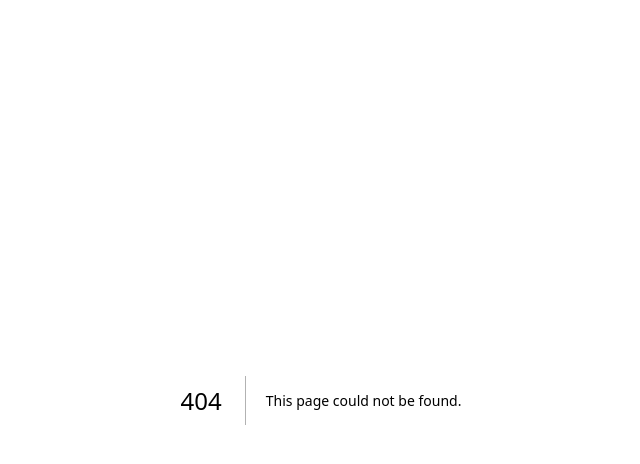
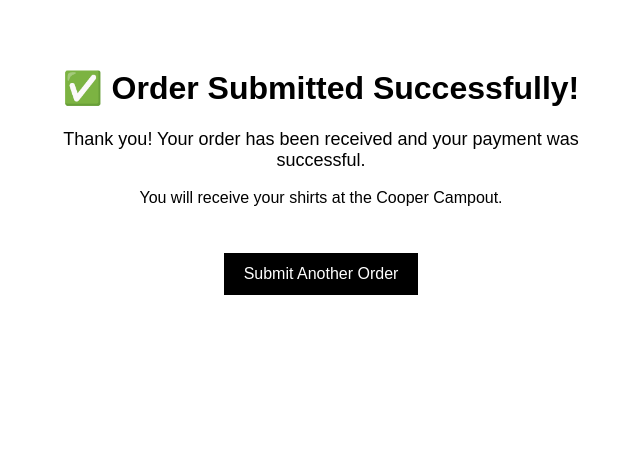
Before and after one commit to beccann/family-tshirt-app, a Next.js app: page /success in a window 1280 px wide. Before the commit this address had no page. Shown: the top 464 px of the page, without its empty margins (319-959 px from the left). Built offline with nearby package versions, Linux system fonts and the light colour scheme.

Commit message:
Create success.js

```diff
--- /dev/null
+++ b/pages/success.js
@@ -0,0 +1,38 @@
+export default function SuccessPage() {
+  return (
+    <div
+      style={{
+        maxWidth: "600px",
+        margin: "auto",
+        padding: "40px",
+        textAlign: "center",
+        fontFamily: "Arial"
+      }}
+    >
+      <h1>✅ Order Submitted Successfully!</h1>
+
+      <p style={{ fontSize: "18px", marginTop: "20px" }}>
+        Thank you! Your order has been received and your payment was successful.
+      </p>
+
+      <p style={{ marginTop: "10px" }}>
+        You will receive your shirts at the Cooper Campout.
+      </p>
+
+      <button
+        onClick={() => (window.location.href = "/")}
+        style={{
+          marginTop: "30px",
+          padding: "12px 20px",
+          fontSize: "16px",
+          background: "black",
+          color: "white",
+          border: "none",
+          cursor: "pointer"
+        }}
+      >
+        Submit Another Order
+      </button>
+    </div>
+  );
+}
```
